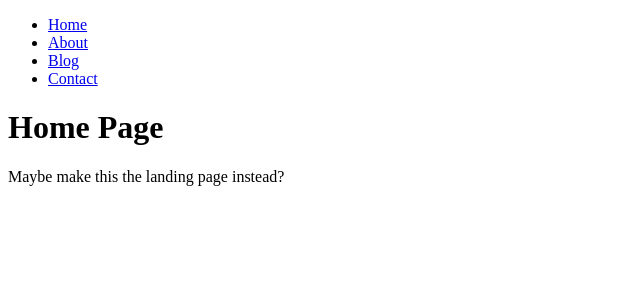
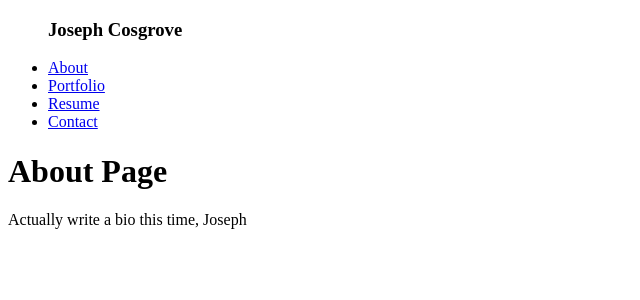
Before and after one commit to jyc5331/react-portfolio, a React (Create React App) app: page / in a window 1280 px wide. Shown: the top 300 px of the page, without its empty margins (0-640 px from the left). Built offline with nearby package versions, Linux system fonts and the light colour scheme.

Commit message:
page names changed and rerouted

```diff
--- a/src/components/NavTabs.js
+++ b/src/components/NavTabs.js
@@ -1,9 +1,10 @@
 import React from "react";
 
 function NavTabs(props) {
-  const tabs = ["Home", "About", "Blog", "Contact"];
+  const tabs = ["About", "Portfolio", "Resume", "Contact"];
   return (
     <ul className="nav nav-tabs">
+      <h3>Joseph Cosgrove</h3>
       {tabs.map((tab) => (
         <li className="nav-item" key={tab}>
           <a
--- a/src/components/PortfolioContainer.js
+++ b/src/components/PortfolioContainer.js
@@ -1,22 +1,22 @@
 import React, { useState } from "react";
 import NavTabs from "./NavTabs";
-import Home from "./pages/Home";
 import About from "./pages/About";
-import Blog from "./pages/Blog";
+import Portfolio from "./pages/Portfolio";
+import Resume from "./pages/Resume";
 import Contact from "./pages/Contact";
 
-function Portfolio() {
-  const [currentPage, handlePageChange] = useState("Home");
+function Page() {
+  const [currentPage, handlePageChange] = useState("About");
 
   const renderPage = (currentPage) => {
     // Add a switch statement that will return the appropriate component of the 'currentPage'
     switch (currentPage) {
-      case "Home":
-        return <Home />;
       case "About":
         return <About />;
-      case "Blog":
-        return <Blog />;
+      case "Portfolio":
+        return <Portfolio />;
+      case "Resume":
+        return <Resume />;
       case "Contact":
         return <Contact />;
     }
@@ -35,4 +35,4 @@ function Portfolio() {
   );
 }
 
-export default Portfolio;
+export default Page;
--- a/src/components/pages/Blog.js
+++ /dev/null
@@ -1,10 +0,0 @@
-import React from "react";
-
-const Blog = () => (
-  <div>
-    <h1>Blog Page</h1>
-    <p>Yes this won't actually be a blog page</p>
-  </div>
-);
-
-export default Blog;
--- a/src/components/pages/Home.js
+++ /dev/null
@@ -1,10 +0,0 @@
-import React from "react";
-
-const Home = () => (
-  <div>
-    <h1>Home Page</h1>
-    <p>Maybe make this the landing page instead?</p>
-  </div>
-);
-
-export default Home;
--- /dev/null
+++ b/src/components/pages/Portfolio.js
@@ -0,0 +1,10 @@
+import React from "react";
+
+const Portfolio = () => (
+  <div>
+    <h1>Portfolio Page</h1>
+    <p>Insert photos here!</p>
+  </div>
+);
+
+export default Portfolio;
--- /dev/null
+++ b/src/components/pages/Resume.js
@@ -0,0 +1,10 @@
+import React from "react";
+
+const Resume = () => (
+  <div>
+    <h1>Resume Page</h1>
+    <p>Yes this will actually be a Resume page</p>
+  </div>
+);
+
+export default Resume;
```
